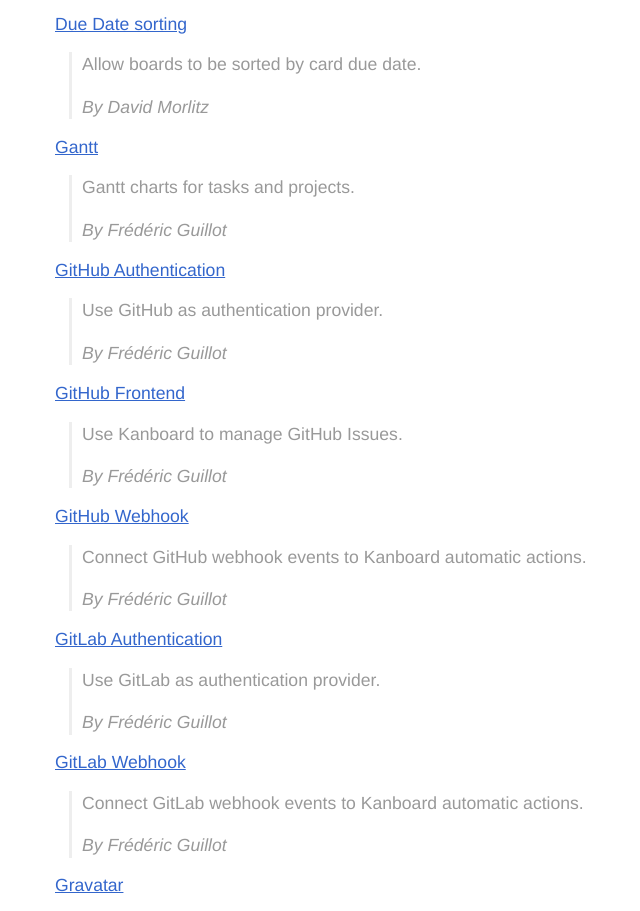
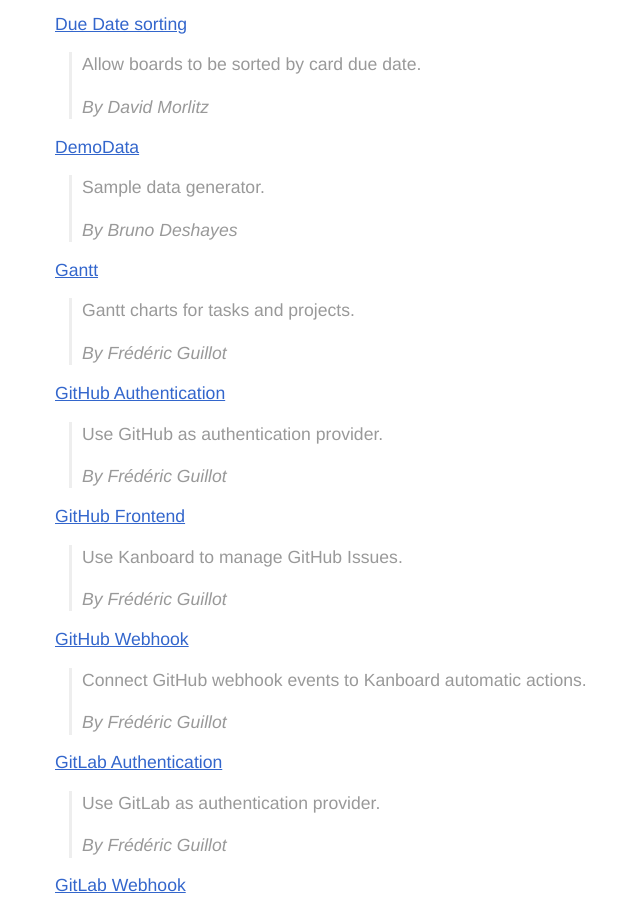
Before and after one commit to kanboard/website, a plain HTML site: page index.html in a window 1280 px wide. Shown: the part 5700-6611 px from the top of the page, without its empty margins (186-826 px from the left). Drawn offline with Linux system fonts and the light colour scheme.

Commit message:
Update index.html
Added DemoData plugin

```diff
--- a/index.html
+++ b/index.html
@@ -226,7 +226,12 @@
                     <p>Allow boards to be sorted by card due date.</p>
                     <p><em>By David Morlitz</em></p>
                 </dd>
-                <dt><a href="https://github.com/kanboard/plugin-gantt">Gantt</a></dt>
+                 <dt><a href="https://github.com/bdeshayes/Kanboard-plugin-DemoData">DemoData</a></dt>
+                <dd>
+                    <p>Sample data generator.</p>
+                    <p><em>By Bruno Deshayes</em></p>
+                </dd>
+               <dt><a href="https://github.com/kanboard/plugin-gantt">Gantt</a></dt>
                 <dd>
                     <p>Gantt charts for tasks and projects.</p>
                     <p><em>By Frédéric Guillot</em></p>
```
